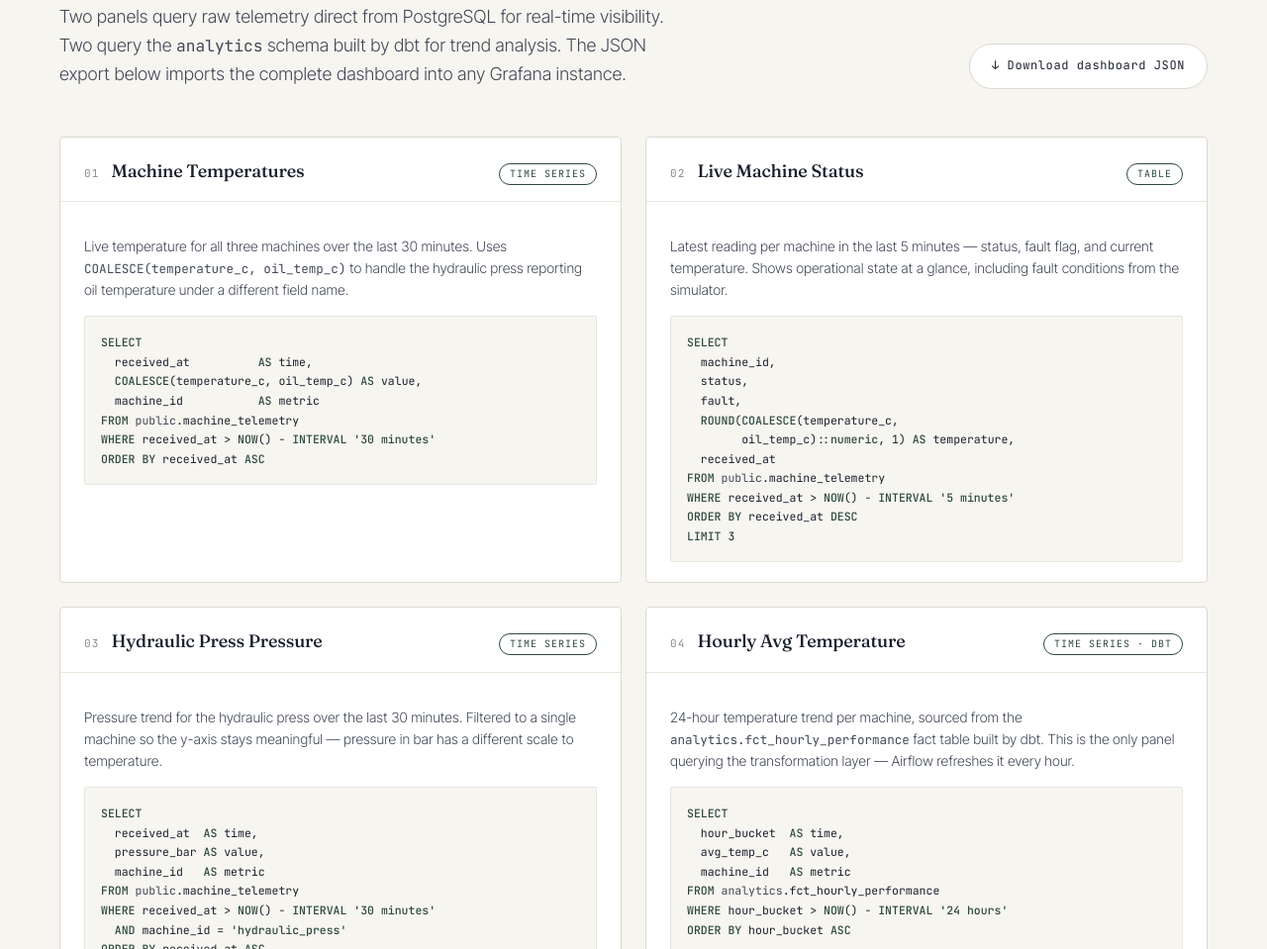
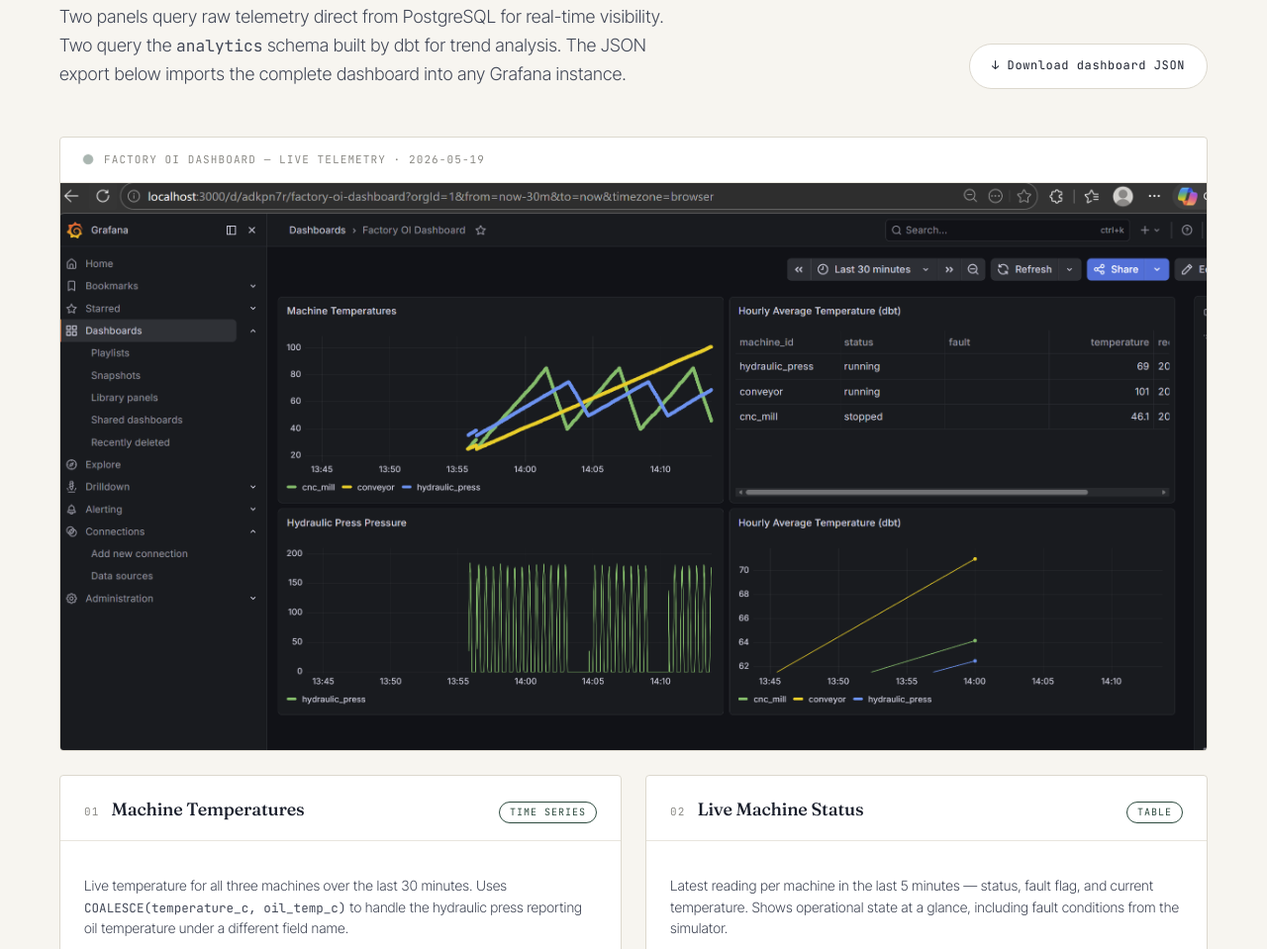
Before and after one commit to arcotkaran/iiot-oi-platform, a plain HTML site: page demo/index.html in a window 1280 px wide. Shown: the part 5359-6318 px from the top of the page at 99% size. Drawn offline with Linux system fonts and the light colour scheme.

Commit message:
Add Grafana dashboard screenshot to demo site
Screenshot embedded in the Dashboard section above the SQL panel cards,
served from demo/assets/ so it deploys with the GitHub Pages bundle.

Co-Authored-By: Claude Sonnet 4.6 <noreply@anthropic.com>

```diff
--- a/demo/index.html
+++ b/demo/index.html
@@ -402,6 +402,30 @@
     white-space: nowrap;
   }
   .dashboard-download:hover { border-color: var(--accent); color: var(--accent); }
+  /* ===== Dashboard screenshot ===== */
+  .dashboard-screenshot {
+    background: var(--bg-elev);
+    border: 1px solid var(--line);
+    border-radius: 4px;
+    overflow: hidden;
+    margin-bottom: 24px;
+  }
+  .screenshot-label {
+    padding: 14px 24px;
+    border-bottom: 1px solid var(--line-soft);
+    display: flex; align-items: center; gap: 12px;
+    font-family: var(--mono);
+    font-size: 11px;
+    letter-spacing: 0.1em;
+    text-transform: uppercase;
+    color: var(--muted);
+  }
+  .dashboard-screenshot img {
+    display: block;
+    width: 100%;
+    height: auto;
+  }
+
   .panel-grid {
     display: grid;
     grid-template-columns: repeat(2, 1fr);
@@ -953,6 +977,16 @@
       </a>
     </div>
 
+    <div class="dashboard-screenshot reveal">
+      <div class="screenshot-label">
+        <span class="live-dot"></span>
+        Factory OI Dashboard — live telemetry · 2026-05-19
+      </div>
+      <img src="assets/grafana_dashboard.png"
+           alt="Grafana Factory OI Dashboard showing Machine Temperatures, Live Machine Status, Hydraulic Press Pressure, and Hourly Average Temperature panels"
+           loading="lazy">
+    </div>
+
     <div class="panel-grid reveal">
 
       <!-- Panel 1 -->
```
Also changed, not shown: demo/assets/grafana_dashboard.png (added).
